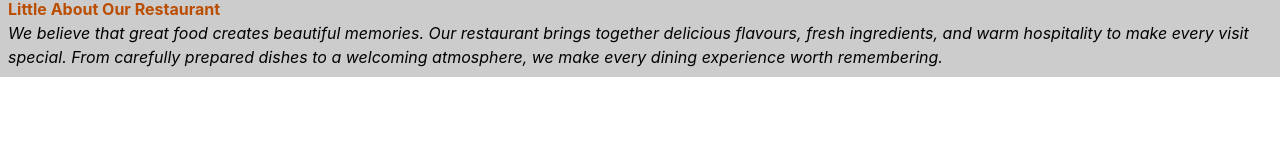
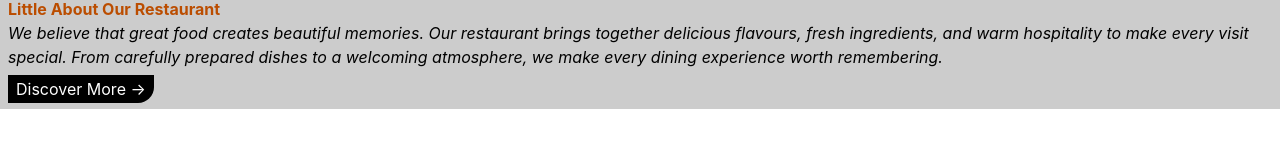
Before and after one commit to ingolearjun1212-hub/Weboscope.demoweb, a React (Vite) app: page / in a window 1280 px wide. Shown: the part 643-790 px from the top of the page. Built offline with nearby package versions, Linux system fonts and the light colour scheme.

Commit message:
update 23

```diff
--- a/src/Components/HAbout.jsx
+++ b/src/Components/HAbout.jsx
@@ -1,17 +1,22 @@
 import React from 'react'
+import {Link} from 'react-router-dom'
 
 const HAbout = () => {
   return (
     <div className='bg-white/80 backdrop-blur-lg  text-black p-2 '>
       <p className='text-amber-700 font-bold font-mono italic text-2xl ' >ABOUT US</p>
       <h2 className='text-amber-700 font-sans font-bold ' >Little About Our Restaurant</h2>
-      <p className='text-black italic ' >We believe that great food creates
+      <p className='text-black italic mb-2' >We believe that great food creates
         beautiful memories. Our restaurant
          brings together delicious flavours, fresh ingredients, and warm hospitality to make every visit special.
         From carefully prepared dishes to a
        welcoming atmosphere, we make every
        dining experience worth remembering.</p>
 
+      <Link to="/About" className='text-white px-2 py-1 rounded-ee-2xl  bg-black' >
+          Discover More →
+      </Link>
+
     </div>
   )
 }
```
